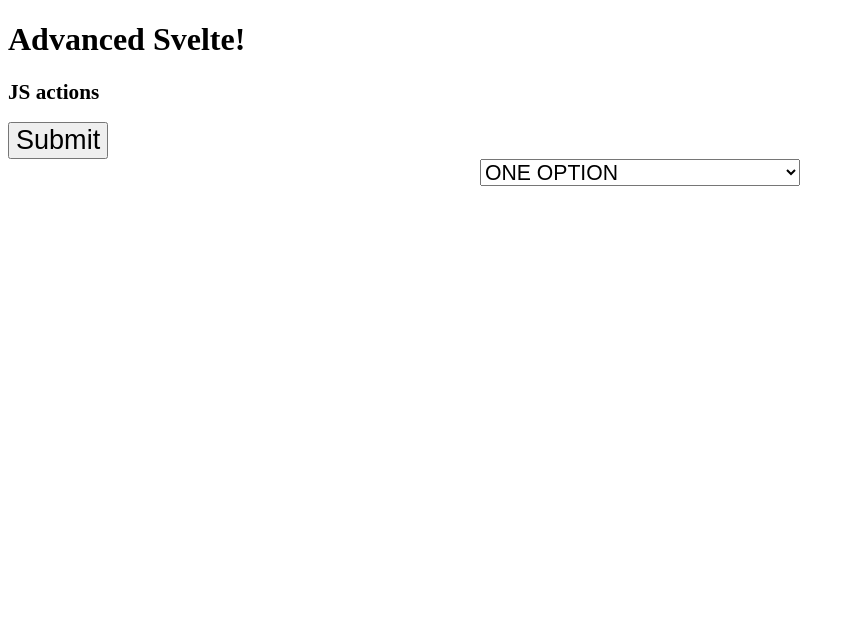
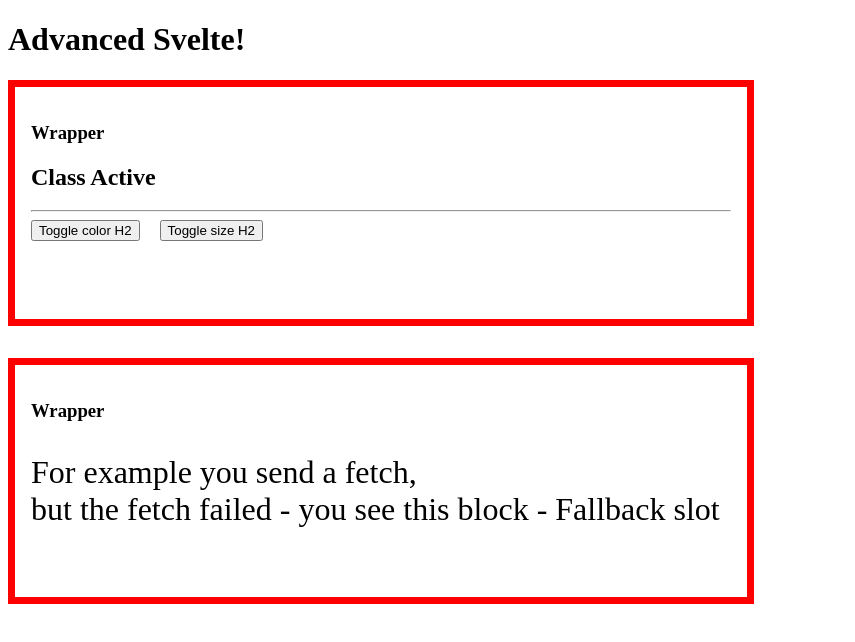
Before and after one commit to Waldemar-00/SVELTE-advanced-, a SvelteKit app: page / in a window 1280 px wide. Shown: the top 642 px of the page, without its empty margins (0-855 px from the left). Built offline with nearby package versions, Linux system fonts and the light colour scheme.

Commit message:
Class Active. Slot and fallback slot.

```diff
--- a/src/components/Wrapper.svelte
+++ b/src/components/Wrapper.svelte
@@ -1,18 +1,21 @@
-<script>
-	function getMessageHandler() {
-		alert('Modifiers - once');
-	}
-</script>
-
 <div>
 	<h3>Wrapper</h3>
-	<button on:click|once={getMessageHandler}>Modifiers</button>
+	<slot>
+		<p>
+			For example you send a fetch, <br />but the fetch failed - you see this block - Fallback slot
+		</p>
+	</slot>
 </div>
 
 <style>
 	div {
 		border: 7px solid red;
 		width: 700px;
-		height: 200px;
+		min-height: 200px;
+		padding: 1rem;
+		margin-bottom: 2rem;
+	}
+	p {
+		font-size: 2rem;
 	}
 </style>
--- /dev/null
+++ b/src/components/activeCSS/ActiveCSS.svelte
@@ -0,0 +1,31 @@
+<script>
+	import Wrapper from '../../components/Wrapper.svelte';
+	let active = false;
+	let big = false;
+	function toggleActiveHandler() {
+		active = !active;
+	}
+	function toggleBigHandler() {
+		big = !big;
+	}
+</script>
+
+<Wrapper>
+	<h2 class:active class:big>Class Active</h2>
+	<hr />
+	<button on:click={toggleActiveHandler}>Toggle color H2</button>
+	<button on:click={toggleBigHandler}>Toggle size H2</button>
+</Wrapper>
+<Wrapper></Wrapper>
+
+<style>
+	button {
+		margin-right: 1rem;
+	}
+	.active {
+		color: red;
+	}
+	.big {
+		font-size: 5rem;
+	}
+</style>
--- a/src/routes/+page.svelte
+++ b/src/routes/+page.svelte
@@ -48,7 +48,8 @@
 	// import Spin from '../components/transitions/Spin.svelte';
 	// import Slide from '../components/transitions/Slide.svelte';
 	// import CrossFade from '../components/transitions/doto-done/CrossFade.svelte';
-	import ActionsJS from '../components/actionsJS/ActionsJS.svelte';
+	// import ActionsJS from '../components/actionsJS/ActionsJS.svelte';
+	import ActiveCss from '../components/activeCSS/ActiveCSS.svelte';
 </script>
 
 <h1>Advanced Svelte!</h1>
@@ -95,4 +96,4 @@
 <!-- <Spin /> -->
 <!-- <Slide /> -->
 <!-- <CrossFade /> -->
-<ActionsJS />
+<ActiveCss />
```
